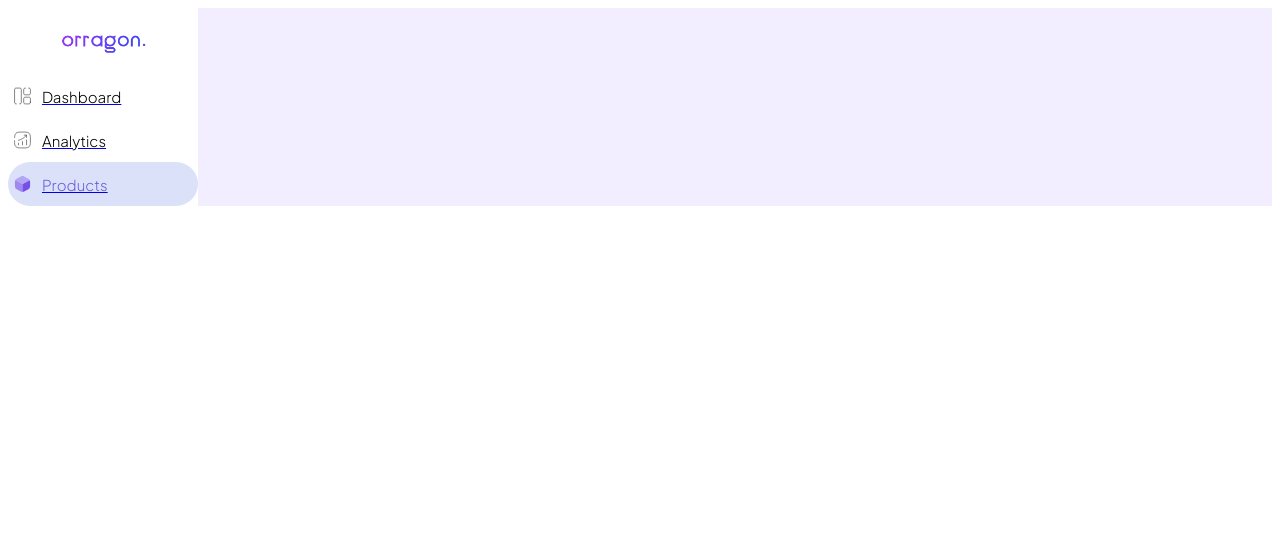
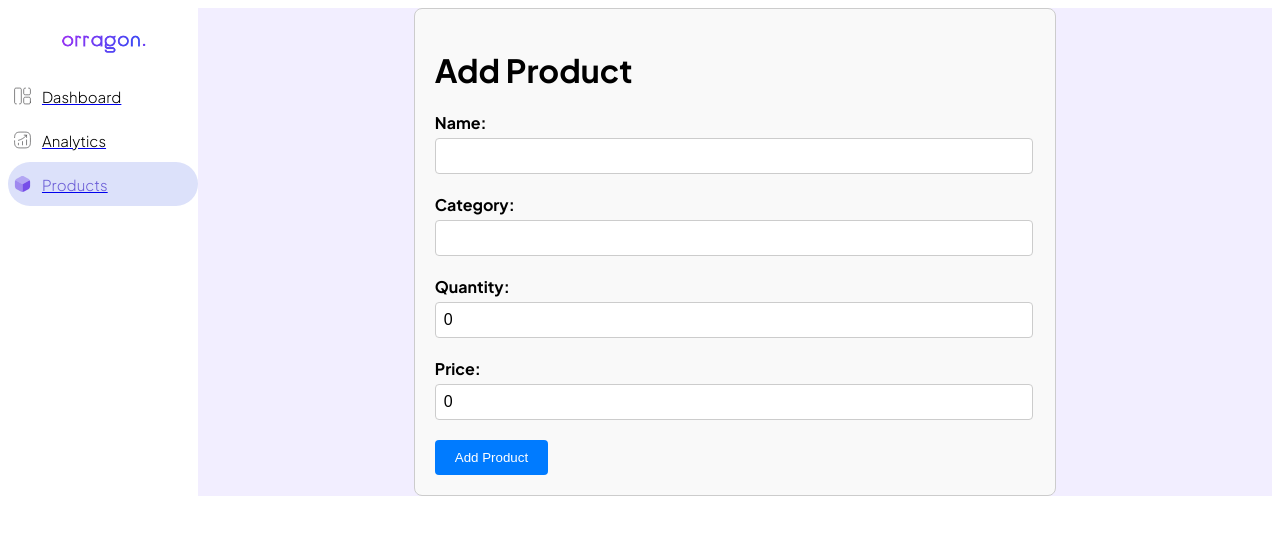
Before and after one commit to KasunRathnayake443/Dashboard, a React (Vite) app in the folder Frontend/: page /add-product in a window 1280 px wide. Shown: the top 534 px of the page. Built offline with nearby package versions, Linux system fonts and the light colour scheme.

Commit message:
edit product

```diff
--- a/Frontend/src/App.jsx
+++ b/Frontend/src/App.jsx
@@ -4,6 +4,8 @@ import Navbar from './Components/Navbar/Navbar'
 import Dashboard from './Components/Dashboard/Dashboard';
 import Products from './Components/Products/Products'
 import Anaytics from './Components/Analytics/Anaytics';
+import ProductEdit from './Components/Products/ProductEdit';
+import ProductAdd from './Components/Products/ProductAdd';
 import {BrowserRouter,Routes,Route} from 'react-router-dom';
 function App() {
 
@@ -18,6 +20,8 @@ function App() {
           <Route path='/' element={<Products />} />
           <Route path='/Dashboard' element={<Dashboard />} />
           <Route path='/Anaytics' element={<Anaytics />} />
+          <Route path='/products/:id/edit' element={<ProductEdit />} />
+          <Route path='/add-product' element={<ProductAdd />} />
 
         </Routes>
       </div>
--- /dev/null
+++ b/Frontend/src/Components/Products/ProductAdd.jsx
@@ -0,0 +1,53 @@
+import React, { useState } from 'react';
+import { useNavigate } from 'react-router-dom';
+
+function ProductAdd() {
+  const navigate = useNavigate();
+  const [product, setProduct] = useState({
+    name: '',
+    category: '',
+    quantity: 0,
+    price: 0
+  });
+
+  const handleSubmit = (e) => {
+    e.preventDefault();
+
+    navigate('/', { replace: true });
+  };
+
+  const handleChange = (e) => {
+    const { name, value } = e.target;
+    setProduct(prevProduct => ({
+      ...prevProduct,
+      [name]: value
+    }));
+  };
+
+  return (
+    <div className="container">
+      <h1>Add Product</h1>
+      <form onSubmit={handleSubmit}>
+        <div className="form-group">
+          <label>Name:</label>
+          <input type="text" name="name" value={product.name} onChange={handleChange} required />
+        </div>
+        <div className="form-group">
+          <label>Category:</label>
+          <input type="text" name="category" value={product.category} onChange={handleChange} required />
+        </div>
+        <div className="form-group">
+          <label>Quantity:</label>
+          <input type="number" name="quantity" value={product.quantity} onChange={handleChange} required />
+        </div>
+        <div className="form-group">
+          <label>Price:</label>
+          <input type="number" name="price" value={product.price} onChange={handleChange} required />
+        </div>
+        <button type="submit">Add Product</button>
+      </form>
+    </div>
+  );
+}
+
+export default ProductAdd;
--- /dev/null
+++ b/Frontend/src/Components/Products/ProductEdit.css
@@ -0,0 +1,45 @@
+.container {
+    max-width: 600px;
+    margin: 0 auto;
+    padding: 20px;
+    border: 1px solid #ccc;
+    border-radius: 8px;
+    background-color: #f9f9f9;
+  }
+
+  .form-group {
+    margin-bottom: 20px;
+  }
+
+  label {
+    display: block;
+    margin-bottom: 5px;
+    font-weight: bold;
+  }
+
+  input[type="text"],
+  input[type="number"] {
+    width: calc(100% - 20px);
+    padding: 8px;
+    font-size: 16px;
+    border: 1px solid #ccc;
+    border-radius: 4px;
+  }
+
+  button {
+    padding: 10px 20px;
+    background-color: #007bff;
+    color: #fff;
+    border: none;
+    border-radius: 4px;
+    cursor: pointer;
+  }
+
+  button:hover {
+    background-color: #0056b3;
+  }
+
+  .error-message {
+    color: red;
+    margin-top: 10px;
+  }
--- /dev/null
+++ b/Frontend/src/Components/Products/ProductEdit.jsx
@@ -0,0 +1,86 @@
+import React, { useEffect, useState } from 'react';
+import { useParams, useNavigate } from 'react-router-dom';
+import './ProductEdit.css';
+
+function ProductEdit() {
+  const { id } = useParams();
+  const navigate = useNavigate();
+  const [product, setProduct] = useState({
+    name: '',
+    category: '',
+    quantity: 0,
+    price: 0
+  });
+
+  const [loading, setLoading] = useState(true);
+  const [error, setError] = useState(null);
+
+  useEffect(() => {
+    fetch(`http://localhost:5000/products/${id}`)
+      .then(response => response.json())
+      .then(data => {
+        setProduct(data);
+        setLoading(false);
+      })
+      .catch(error => {
+        setError(error.message);
+        setLoading(false);
+      });
+  }, [id]);
+
+  const handleChange = (e) => {
+    const { name, value } = e.target;
+    setProduct({ ...product, [name]: value });
+  };
+
+  const handleSave = () => {
+    fetch(`http://localhost:5000/products/${id}`, {
+      method: 'PUT',
+      headers: { 'Content-Type': 'application/json' },
+      body: JSON.stringify(product)
+    })
+      .then(response => response.json())
+      .then(() => navigate('/'))  // Navigate to home page after save
+      .catch(error => setError(error.message));
+  };
+
+  const handleDelete = () => {
+    fetch(`http://localhost:5000/products/${id}`, {
+      method: 'DELETE',
+    })
+      .then(response => response.json())
+      .then(() => navigate('/'))  // Navigate to home page after delete
+      .catch(error => setError(error.message));
+  };
+
+  if (loading) return <div>Loading...</div>;
+  if (error) return <div>Error: {error}</div>;
+
+  return (
+    <div className="container">
+    <h1>Edit Product</h1>
+    <form>
+      <div className="form-group">
+        <label>Name:</label>
+        <input type="text" value={product.name} readOnly />
+      </div>
+      <div className="form-group">
+        <label>Category:</label>
+        <input type="text" value={product.category} readOnly />
+      </div>
+      <div className="form-group">
+        <label>Quantity:</label>
+        <input type="number" value={product.quantity} readOnly />
+      </div>
+      <div className="form-group">
+        <label>Price:</label>
+        <input type="number" value={product.price} readOnly />
+      </div>
+      <button type="button" onClick={handleSave}>Save</button>
+      <button type="button" onClick={handleDelete}>Delete</button>
+    </form>
+  </div>
+  );
+}
+
+export default ProductEdit;
--- a/Frontend/src/Components/Products/Products.css
+++ b/Frontend/src/Components/Products/Products.css
@@ -40,7 +40,7 @@ table {
   .search-input {
     width: 200%;
     padding: 10px;
-    padding-right: 40px; /* space for the icon */
+    padding-right: 40px;
     box-sizing: border-box;
     border: 1px solid #ccc;
     border-radius: 4px;
@@ -59,5 +59,5 @@ table {
 
   ::placeholder {
     color: rgb(181, 181, 181);
-    opacity: 1; /* Firefox */
+    opacity: 1;
   }
--- a/Frontend/src/Components/Products/Products.jsx
+++ b/Frontend/src/Components/Products/Products.jsx
@@ -1,16 +1,26 @@
 import React, {useEffect, useState} from 'react'
 import './Products.css'
 import search from '../Assests/search.svg';
+import { Link } from 'react-router-dom';
 
 
 function Products() {
   const [products, setProducts] = useState([]);
+  const [error, setError] = useState(null);
 
   useEffect(() => {
     fetch('http://localhost:5000/products')
-      .then(response => response.json())
+      .then(response => {
+        if (!response.ok) {
+          throw new Error('Network response was not ok: ' + response.statusText);
+        }
+        return response.json();
+      })
       .then(data => setProducts(data))
-      .catch(error => console.error('Error fetching products:', error));
+      .catch(error => {
+        console.error('Error fetching products:', error);
+        setError(error.message);
+      });
   }, []);
 
   return (
@@ -21,6 +31,9 @@ function Products() {
       <input type="text" className="search-input" placeholder="Search" />
       <span className="search-icon"><img src={search} alt=''/></span>
     </div>
+    <div>
+    <Link to="/add-product"><button> Add Product</button></Link>
+    </div>
       <table>
         <thead>
           <tr>
@@ -29,16 +42,20 @@ function Products() {
             <th>Quantity</th>
             <th>Price</th>
             <th>Total Revenue</th>
+
           </tr>
         </thead>
         <tbody>
           {products.map((product, index) => (
+
             <tr key={index}>
-              <td>{product.name}</td>
+
+              <td><Link to={`/products/${product._id}/edit`}>{product.name}</Link></td>
               <td><span className='category'>{product.category}</span></td>
               <td>{product.quantity}</td>
               <td>${product.price}</td>
               <td>${product.quantity * product.price}</td>
+
             </tr>
           ))}
         </tbody>
```
Also changed, not shown: 1 other file (tests, documents, lock files or other folders).
